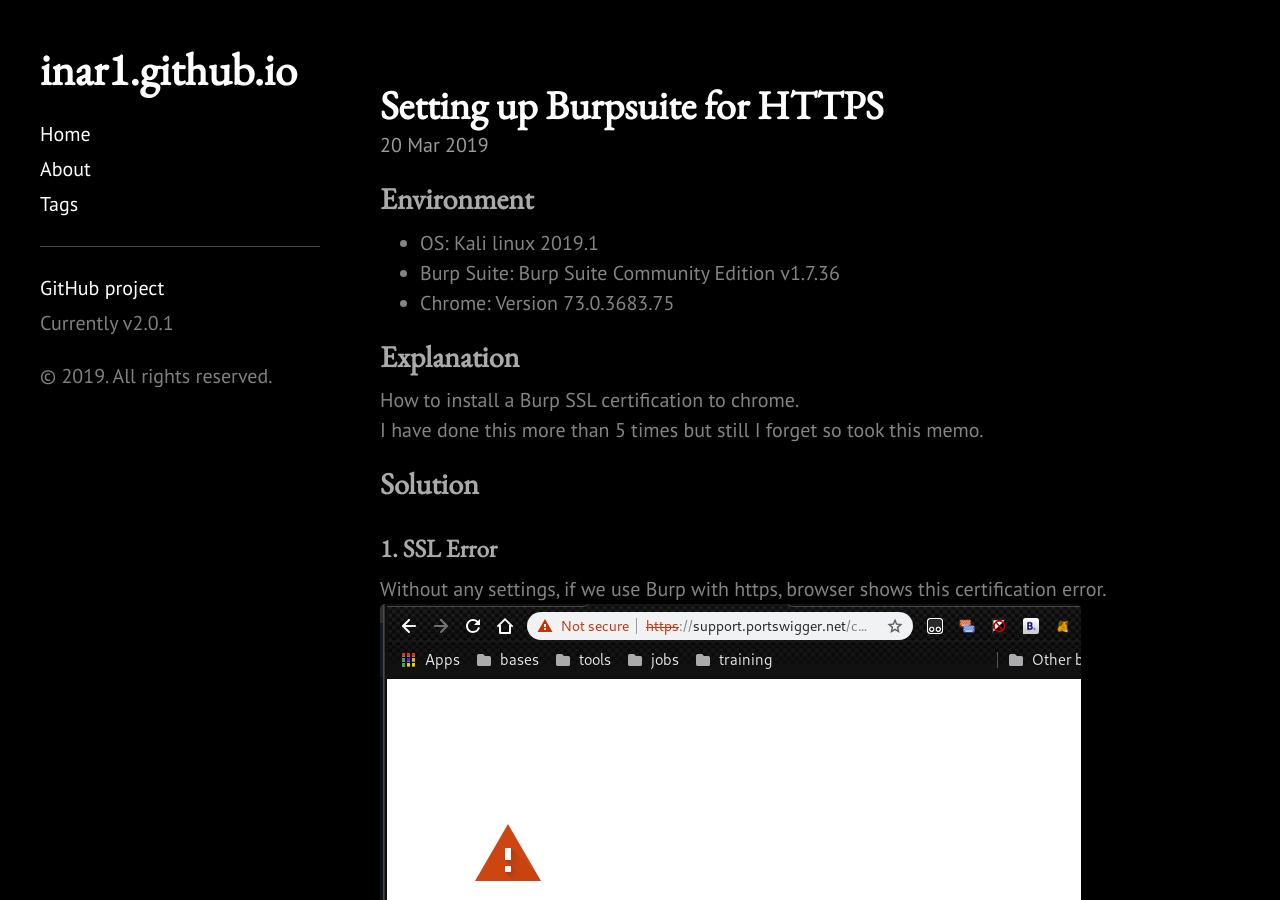
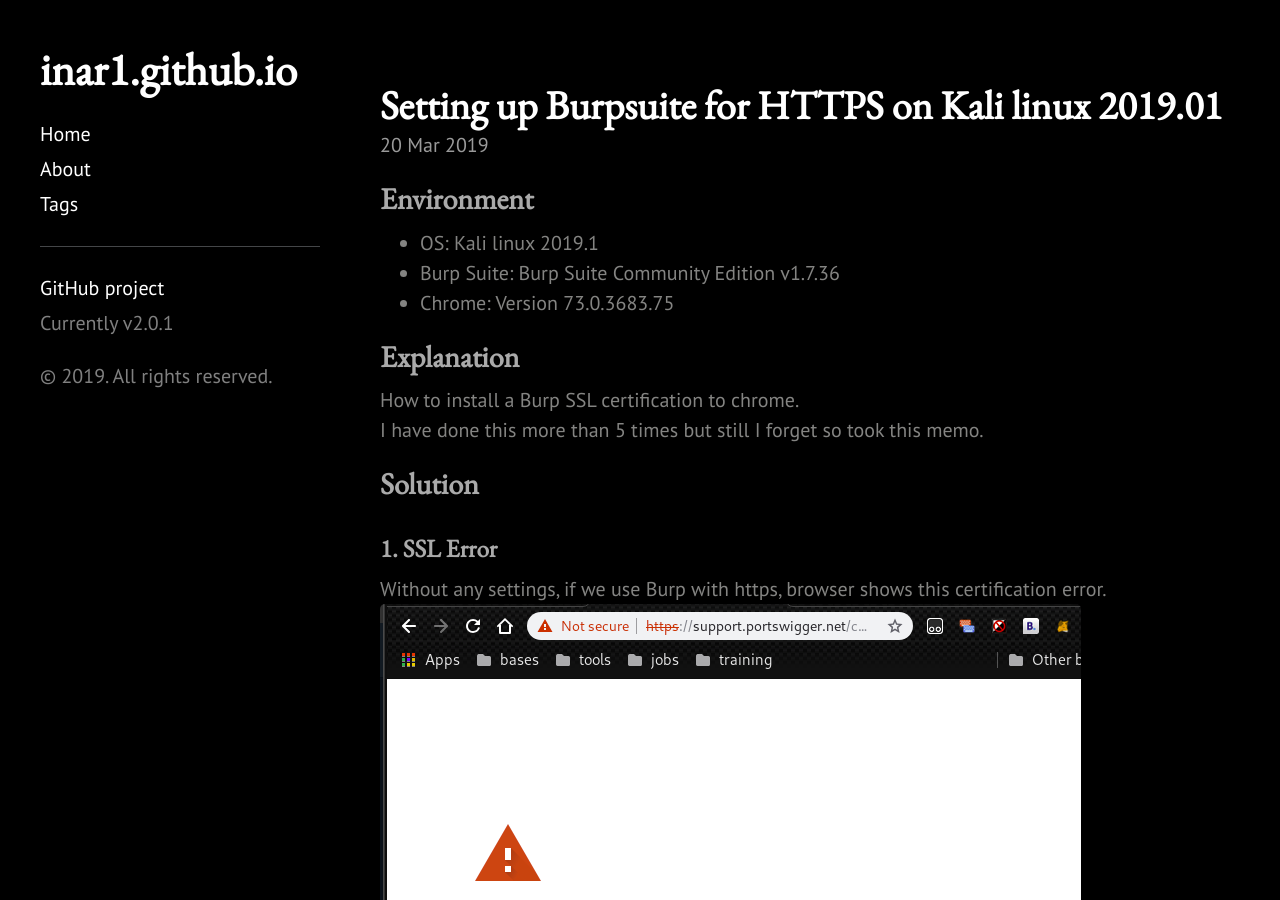
Before and after one commit to 1n4r1/1n4r1.github.io, a Jekyll site: the page built from _posts/2019-03-20-Setting-up-Burp-https.md, in a window 1280 px wide and 900 px high. Built offline with Jekyll 4.4.1, drawn with Linux system fonts in a browser that asks for light colours.

Commit message:
change title 2019-03-20

```diff
--- a/_posts/2019-03-20-Setting-up-Burp-https.md
+++ b/_posts/2019-03-20-Setting-up-Burp-https.md
@@ -1,6 +1,6 @@
 ---
 layout: post
-title: Setting up Burpsuite for HTTPS
+title: Setting up Burpsuite for HTTPS on Kali linux 2019.01
 categories: Kali
 ---
 
```
